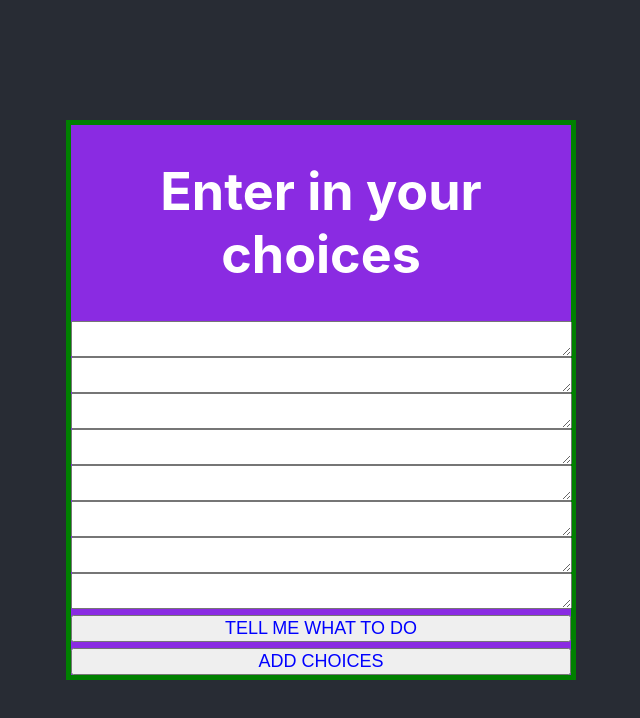
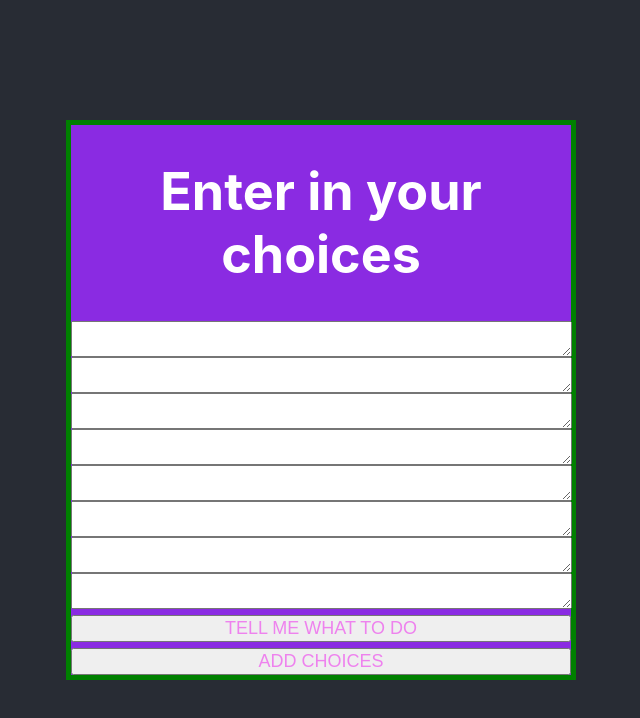
Before and after one commit to HallRB/whatshouldido, a React (Create React App) app in the folder whatshouldido/: page / in a window 1280 px wide. Shown: the top 718 px of the page, without its empty margins (319-959 px from the left). Built offline with nearby package versions, Linux system fonts and the light colour scheme.

Commit message:
css changes

```diff
--- a/whatshouldido/src/components/main.css
+++ b/whatshouldido/src/components/main.css
@@ -16,6 +16,6 @@ button {
   width: 100%;
   height: auto;
   font-size: large;
-  color: blue;
+  color: violet;
 
 }
```
